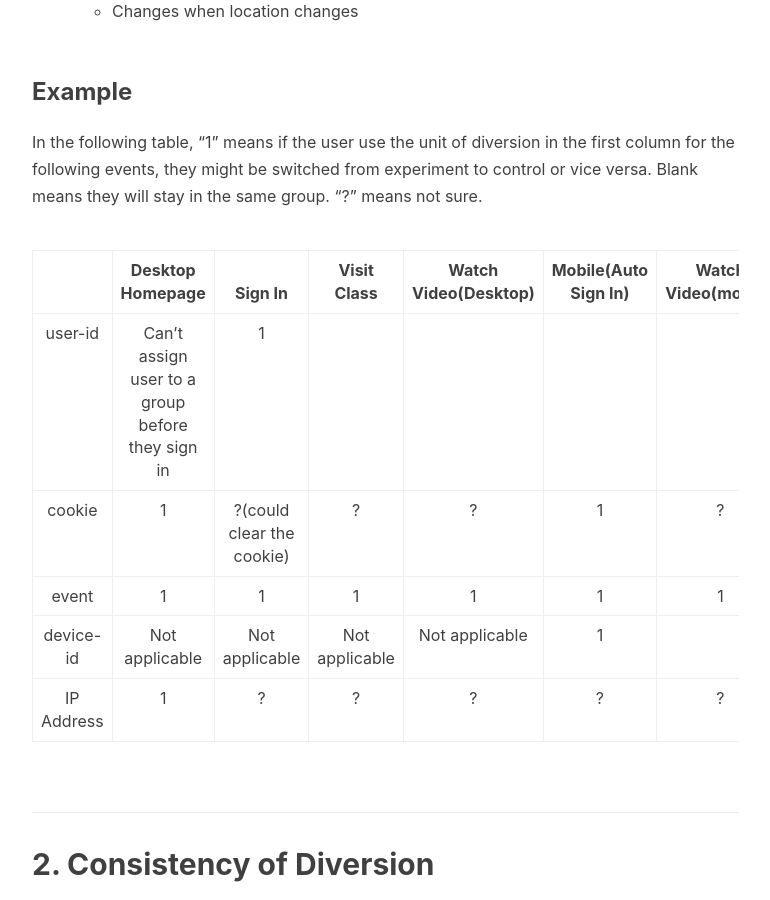
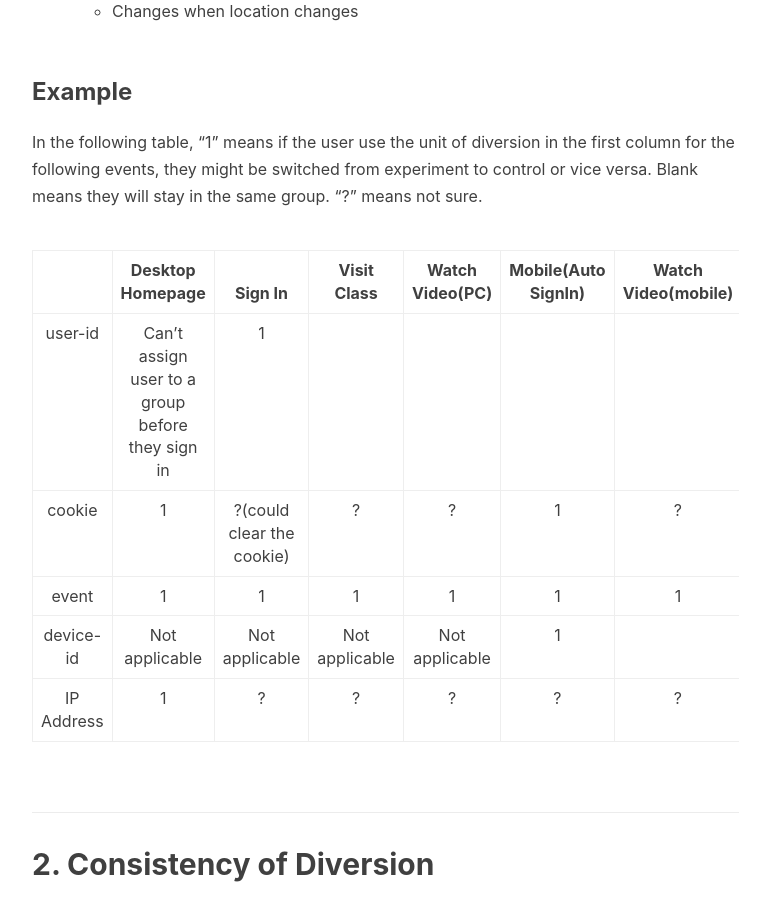
Before and after one commit to VitoDH/VitoDH.github.io, a Jekyll site: the page built from _posts/AB_Testing/2019-01-02-AB-Testing-Design-an-Experiment.md, in a window 1280 px wide and 900 px high, scrolled down 1559 px. Shown: the whole window, without its empty margins (233-1003 px from the left). Built offline with Jekyll 4.4.1, drawn with Linux system fonts in a browser that asks for light colours; nearby versions of some CDN libraries; our own code applies the rules of GitHub Pages for plain Markdown files; comment, search, counter and statistics services are not loaded.

Commit message:
Table updated

```diff
--- a/_posts/AB_Testing/2019-01-02-AB-Testing-Design-an-Experiment.md
+++ b/_posts/AB_Testing/2019-01-02-AB-Testing-Design-an-Experiment.md
@@ -39,13 +39,13 @@ Less common options
 
 In the following table, "1" means if the user use the unit of diversion in the first column for the following events, they might be switched from experiment to control or vice versa. Blank means they will stay in the same group. "?" means not sure.
 
-|            |                 Desktop Homepage                 |          Sign In          |  Visit Class   | Watch Video(Desktop) | Mobile(Auto Sign In) | Watch Video(mobile) |
-| :--------: | :----------------------------------------------: | :-----------------------: | :------------: | :------------------: | :------------------: | :-----------------: |
-|  user-id   | Can't assign user to a group before they sign in |             1             |                |                      |                      |                     |
-|   cookie   |                        1                         | ?(could clear the cookie) |       ?        |          ?           |          1           |          ?          |
-|   event    |                        1                         |             1             |       1        |          1           |          1           |          1          |
-| device-id  |                  Not applicable                  |      Not applicable       | Not applicable |    Not applicable    |          1           |                     |
-| IP Address |                        1                         |             ?             |       ?        |          ?           |          ?           |          ?          |
+|            |                 Desktop Homepage                 |          Sign In          |  Visit Class   |  Watch Video(PC)   | Mobile(Auto SignIn) | Watch Video(mobile) |
+| :--------: | :----------------------------------------------: | :-----------------------: | :------------: | :----------------: | :-----------------: | :-----------------: |
+|  user-id   | Can't assign user to a group before they sign in |             1             |                |                    |                     |                     |
+|   cookie   |                        1                         | ?(could clear the cookie) |       ?        |         ?          |          1          |          ?          |
+|   event    |                        1                         |             1             |       1        |         1          |          1          |          1          |
+| device-id  |                  Not applicable                  |      Not applicable       | Not applicable | Not     applicable |          1          |                     |
+| IP Address |                        1                         |             ?             |       ?        |         ?          |          ?          |          ?          |
 
 
 
```
